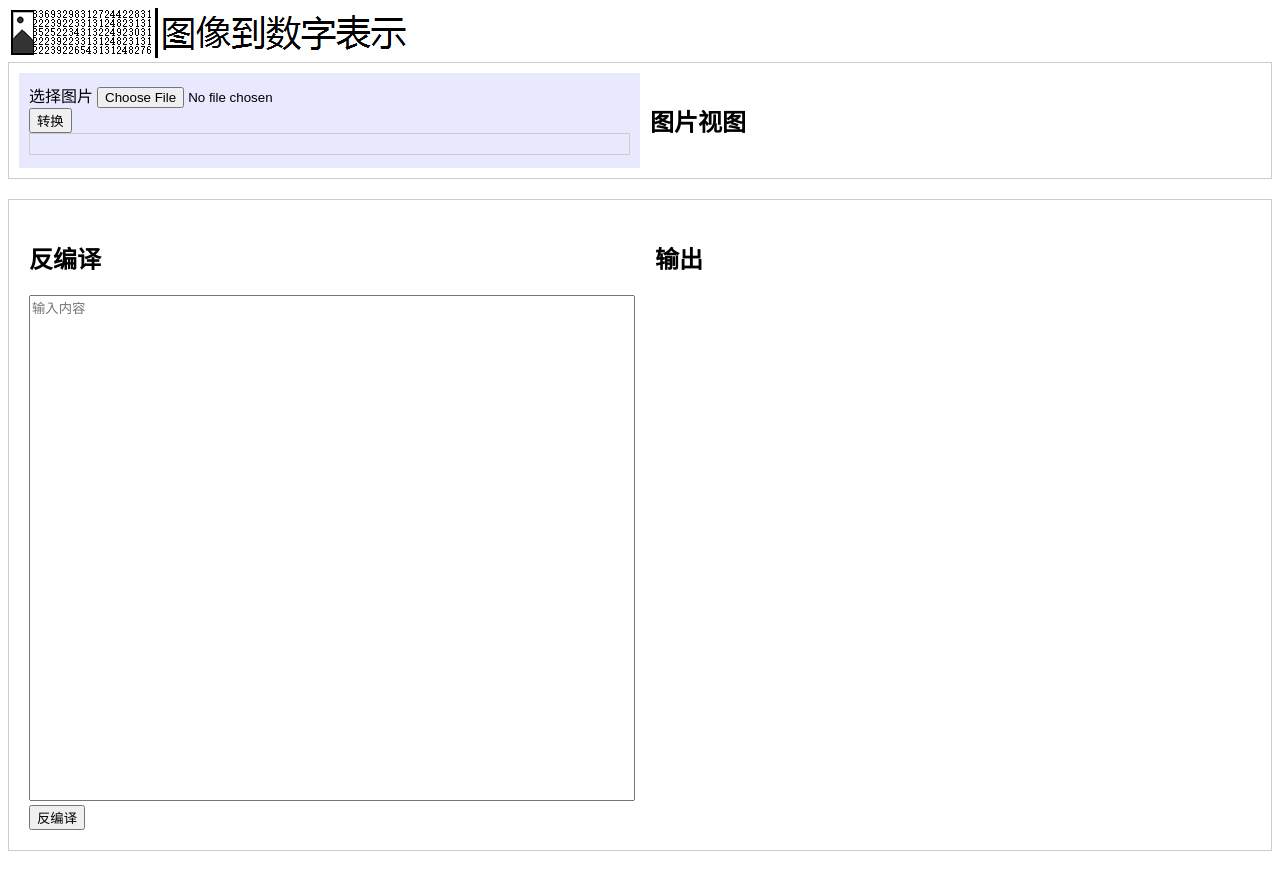
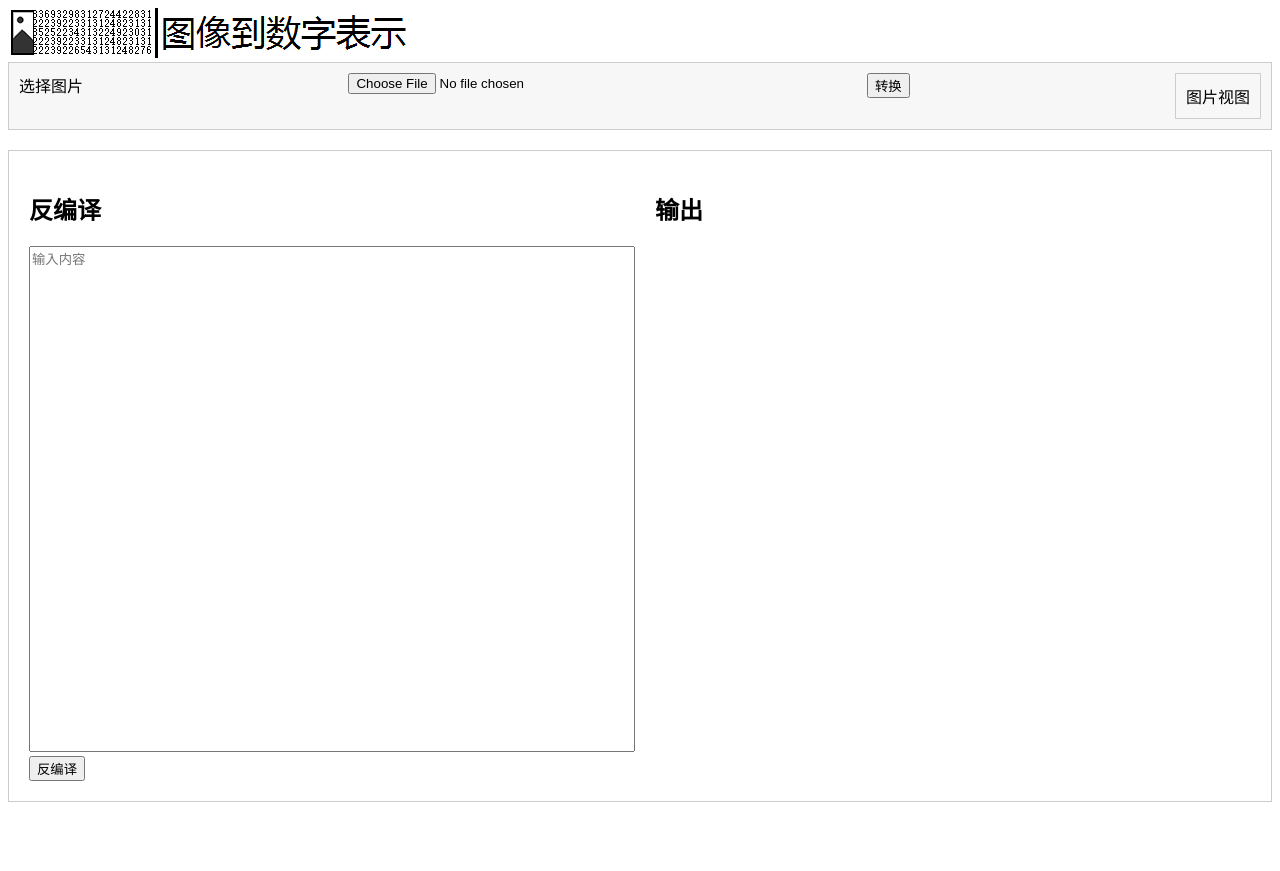
Before and after one commit to melonTMD/I2NR, a plain HTML site: page index.html in a window 1280 px wide. After the commit the page ends 822 px from the top, so only its background shows below. Drawn offline with Linux system fonts and the light colour scheme.

Commit message:
Update index.html

```diff
--- a/index.html
+++ b/index.html
@@ -48,8 +48,8 @@
 </head>
 <body>
     <img src="I2NR.png">
-    <div class="container">
-        <div class="input-container" style="background: #e8e8ff;>
+    <div class="container" style="background: #f7f7f7;>
+        <div class="input-container" style="background: #f7f7f7;>
             <h2>选择图片</h2>
             <input type="file" id="imageInput">
             <div class="button-container">
@@ -57,9 +57,9 @@
                 <button id="copyButton" style="display: none;">复制</button>
 
             </div>
-            <div class="result-container" id="inputResultContainer"></div>
+            <div class="result-container" id="inputResultContainer" style="background: #f7f7f7;></div>
         </div>
-        <div class="output-container">
+        <div class="output-container" style="background: #f7f7f7;>
             <h2>图片视图</h2>
             <img id="imageOutput" style="display: block;">
         </div>
```
